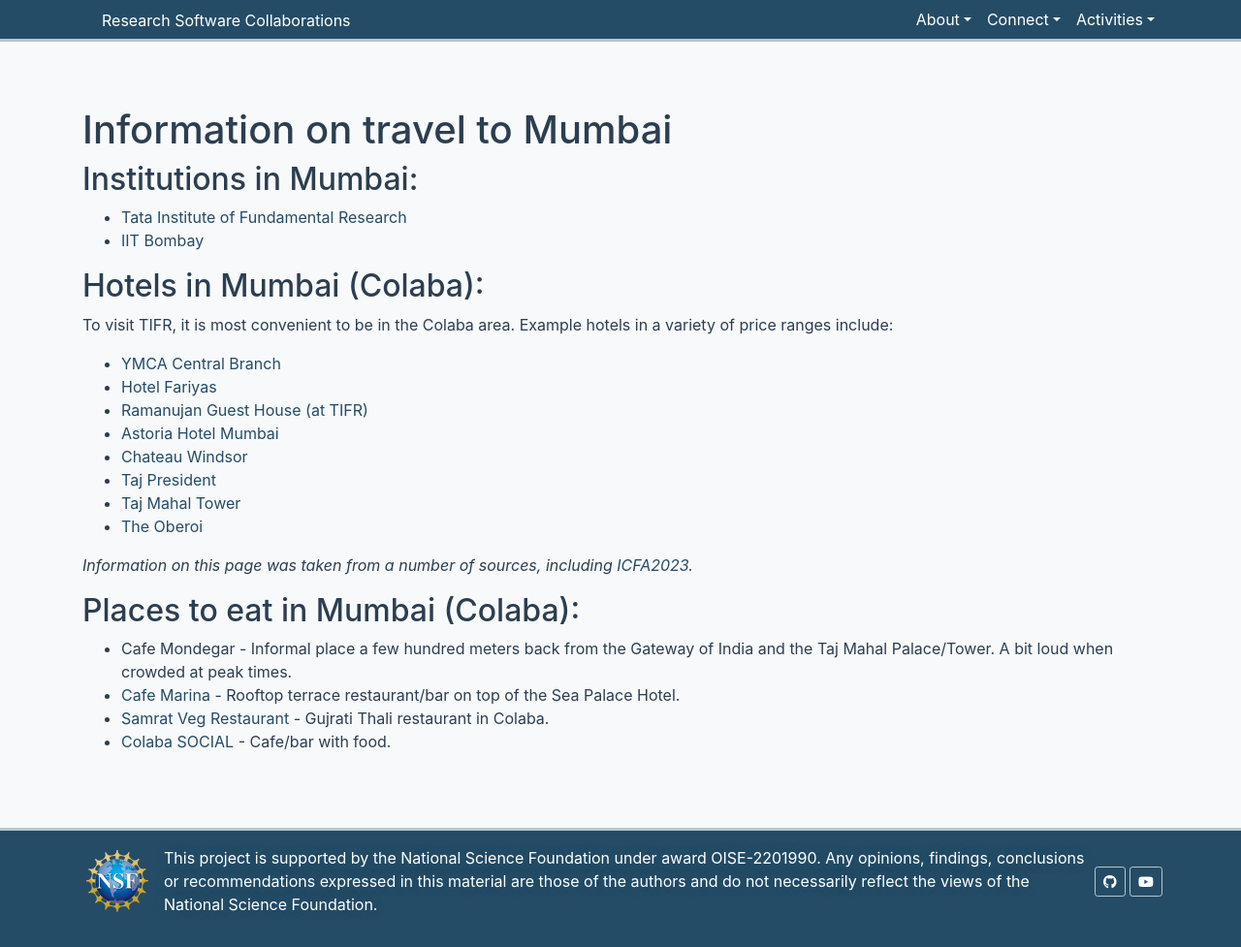
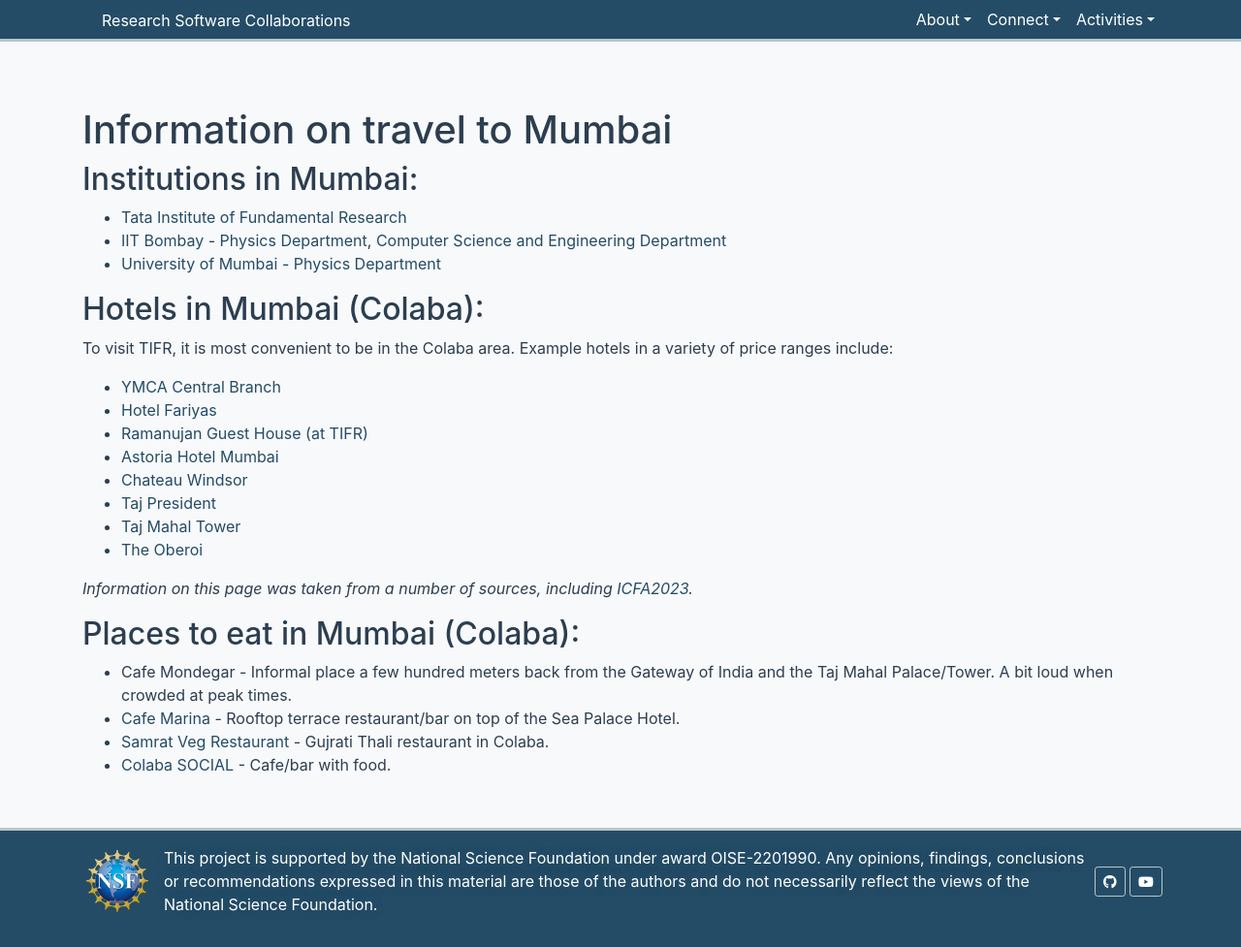
Before and after one commit to research-software-collaborations/research-software-collaborations.github.io, a Jekyll site: the page built from pages/info/travel-to-mumbai.md, in a window 1280 px wide and 977 px high. Shown: the whole window at 97% size. Built offline with Jekyll 4.4.1, drawn with Linux system fonts in a browser that asks for light colours; cached includes are drawn as plain includes.

Commit message:
add institution links

```diff
--- a/pages/info/travel-to-mumbai.md
+++ b/pages/info/travel-to-mumbai.md
@@ -9,7 +9,8 @@ title: Information on travel to Mumbai
 ## Institutions in Mumbai:
 
   * [Tata Institute of Fundamental Research](https://www.tifr.res.in)
-  * [IIT Bombay](https://www.iitb.ac.in)
+  * [IIT Bombay](https://www.iitb.ac.in) - [Physics Department](https://www.phy.iitb.ac.in), [Computer Science and Engineering Department](https://www.cse.iitb.ac.in)
+  * [University of Mumbai](https://mu.ac.in) - [Physics Department](https://mu.ac.in/physics)
 
 ## Hotels in Mumbai (Colaba):
 
```
